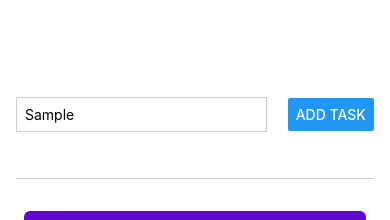
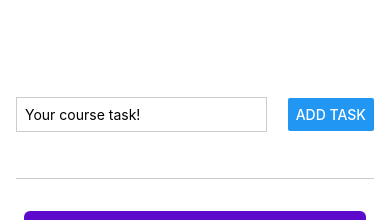
Before and after one commit to Laaguidi/Tasks-React-native, a React Native app: screen / in a window 390 px wide. Both pictures are taken after typing "Sample" into the empty fields and a click on the button "ADD TASK". Shown: the top 220 px of the page. Built offline with nearby package versions, Linux system fonts and the light colour scheme.

Commit message:
Delete button And some styles

```diff
--- a/App.js
+++ b/App.js
@@ -2,43 +2,43 @@ import { useState } from 'react';
 import {
   StyleSheet,
   View,
-  Button,
-  TextInput,
   FlatList,
 } from 'react-native';
 import TaskItem from './components/TaskItem';
+import TaskInput from "./components/TaskInput";
 
 export default function App() {
   const [tasks, setTasks] = useState([]);
-  const [enteredTaskText, setEnteredTaskText] = useState('');
 
-  function taskInputHandler(enteredText) {
-    setEnteredTaskText(enteredText);
-  }
 
-  function addTaskHandler() {
+
+
+  function addTaskHandler(enteredTaskText) {
     setTasks((currentTasks) => [
       ...currentTasks,
       { text: enteredTaskText, id: Math.random().toString() },
     ])
   }
 
+    function deleteTaskHandler(id) {
+        setTasks((currentTasks) => {
+            return currentTasks.filter((task) => task.id !== id);
+        });
+    }
+
   return (
       <View style={styles.appContainer}>
-        <View style={styles.inputContainer}>
-          <TextInput
-              style={styles.textInput}
-              placeholder="Your course task!"
-              onChangeText={taskInputHandler}
-          />
-          <Button title="Add Task" onPress={addTaskHandler} />
-        </View>
+        <TaskInput onAddTask={addTaskHandler} />
         <View style={styles.tasksContainer}>
           <FlatList
               data={tasks}
               renderItem={(itemData) => {
                 return (
-                    <TaskItem text={itemData.item.text} />
+                    <TaskItem
+                        text={itemData.item.text}
+                        onDeleteItem={deleteTaskHandler}
+                        id={itemData.item.id}
+                    />
                 );
               }}
               keyExtractor={(item, index) => {
@@ -57,22 +57,7 @@ const styles = StyleSheet.create({
     paddingTop: 50,
     paddingHorizontal: 16,
   },
-  inputContainer: {
-    flex: 1,
-    flexDirection: 'row',
-    justifyContent: 'space-between',
-    alignItems: 'center',
-    marginBottom: 24,
-    borderBottomWidth: 1,
-    borderBottomColor: '#cccccc',
-  },
-  textInput: {
-    borderWidth: 1,
-    borderColor: '#cccccc',
-    width: '70%',
-    marginRight: 8,
-    padding: 8,
-  },
+
   tasksContainer: {
     flex: 5,
   },
--- a/components/TaskInput.js
+++ b/components/TaskInput.js
@@ -0,0 +1,48 @@
+import {Button, TextInput, View, StyleSheet} from "react-native";
+import { useState } from 'react';
+
+
+function TaskInput(props){
+    const [enteredTaskText, setEnteredTaskText] = useState('');
+    function taskInputHandler(enteredText) {
+        setEnteredTaskText(enteredText);
+    }
+
+    function addTaskHandler() {
+        props.onAddTask(enteredTaskText);
+        setEnteredTaskText('');
+    }
+
+    return (
+        <View style={styles.inputContainer}>
+            <TextInput
+                style={styles.textInput}
+                placeholder="Your course task!"
+                onChangeText={taskInputHandler}
+                value={enteredTaskText}
+            />
+            <Button title="Add Task" onPress={addTaskHandler} />
+        </View>
+    );
+}
+
+export default TaskInput;
+
+const styles = StyleSheet.create({
+    inputContainer: {
+        flex: 1,
+        flexDirection: 'row',
+        justifyContent: 'space-between',
+        alignItems: 'center',
+        marginBottom: 24,
+        borderBottomWidth: 1,
+        borderBottomColor: '#cccccc',
+    },
+    textInput: {
+        borderWidth: 1,
+        borderColor: '#cccccc',
+        width: '70%',
+        marginRight: 8,
+        padding: 8,
+    },
+});
--- a/components/TaskItem.js
+++ b/components/TaskItem.js
@@ -1,10 +1,17 @@
-import { StyleSheet, View, Text } from 'react-native';
+import { StyleSheet, View, Text,Pressable } from 'react-native';
 
 function TaskItem(props) {
     return (
-        <View style={styles.taskItem}>
-            <Text style={styles.taskText}>{props.text}</Text>
-        </View>
+
+            <Pressable
+                onPress={props.onDeleteItem.bind(this, props.id)}
+                style={({ pressed }) => pressed && styles.pressedItem}
+                android_ripple={{ color: '#210644' }}
+            >
+                <View style={styles.taskItem}>
+                    <Text style={styles.taskText}>{props.text}</Text>
+                </View>
+            </Pressable>
     );
 }
 
@@ -13,11 +20,14 @@ export default TaskItem;
 const styles = StyleSheet.create({
     taskItem: {
         margin: 8,
-        padding: 8,
         borderRadius: 6,
         backgroundColor: '#5e0acc',
     },
     taskText: {
+        padding: 8,
         color: 'white',
     },
+    pressedItem: {
+        opacity: 0.5,
+    },
 });
```
